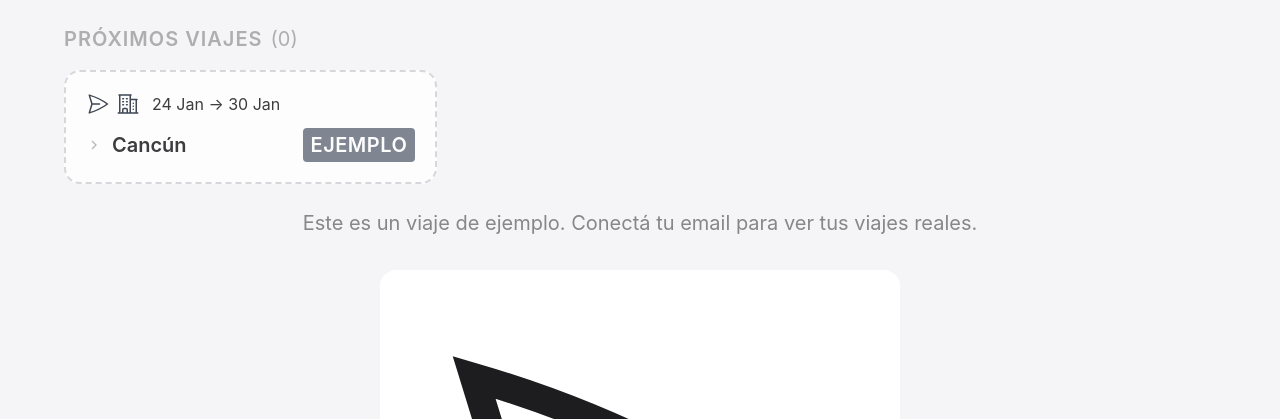
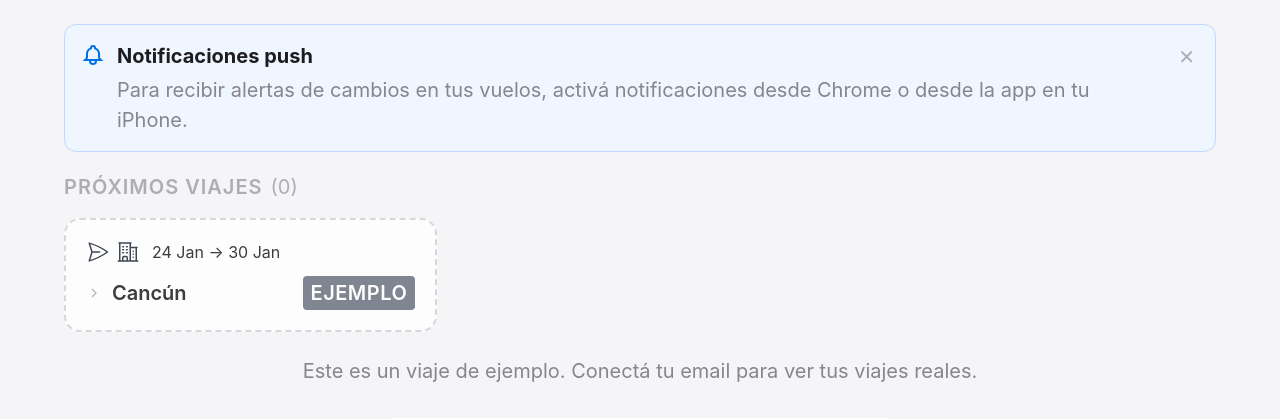
Before and after one commit to andygamberg/mi-agente-viajes, a Flask app: page /?show_push_tip=1 in a window 1280 px wide. Shown: the part 68-487 px from the top of the page. Run offline with Flask 3, Linux system fonts and the light colour scheme; the visitor is signed in with stand-in values (Sample User, id 1); data that the repository does not hold is empty.

Commit message:
feat: improve onboarding UX - Safari skip, smart empty state, conditional banners
- Skip push step 4 for Safari macOS (VAPID bug) with redirect + tip
- Add push_tip banner when redirected from Safari
- Show scanning-card when OAuth connected but no trips yet
- Keep empty-state-hero only for users without OAuth

🤖 Generated with [Claude Code](https://claude.com/claude-code)

Co-Authored-By: Claude Opus 4.5 <noreply@anthropic.com>

```diff
--- a/templates/index.html
+++ b/templates/index.html
@@ -1510,6 +1510,88 @@
         .btn-copy-sm:hover { background: var(--accent-dark, #0056b3); }
 
         .empty-state-actions { display: flex; gap: 12px; justify-content: center; }
+
+        /* Scanning card (OAuth conectado pero sin viajes) */
+        .scanning-card {
+            background: var(--bg-card);
+            border: 1px solid var(--border-light);
+            border-radius: var(--radius-lg);
+            padding: 32px 24px;
+            text-align: center;
+            margin-bottom: 24px;
+        }
+        .scanning-content {
+            display: flex;
+            flex-direction: column;
+            align-items: center;
+            gap: 16px;
+        }
+        .scanning-icon {
+            width: 48px;
+            height: 48px;
+            color: var(--accent);
+            animation: pulse 2s infinite;
+        }
+        @keyframes pulse {
+            0%, 100% { opacity: 1; }
+            50% { opacity: 0.5; }
+        }
+        .scanning-content strong {
+            font-size: 1.25rem;
+            color: var(--text);
+        }
+        .scanning-content p {
+            font-size: 1.25rem;
+            color: var(--text-secondary);
+            margin: 0;
+        }
+
+        /* Tip banner (push notifications, etc) */
+        .tip-banner {
+            display: flex;
+            align-items: flex-start;
+            justify-content: space-between;
+            gap: 12px;
+            padding: 16px;
+            background: #EFF6FF;
+            border: 1px solid #BFDBFE;
+            border-radius: var(--radius);
+            margin-bottom: 20px;
+        }
+        .tip-content {
+            display: flex;
+            align-items: flex-start;
+            gap: 12px;
+        }
+        .tip-icon {
+            width: 24px;
+            height: 24px;
+            color: var(--accent);
+            flex-shrink: 0;
+            margin-top: 2px;
+        }
+        .tip-content strong {
+            display: block;
+            font-size: 1.25rem;
+            color: var(--text);
+            margin-bottom: 4px;
+        }
+        .tip-content p {
+            font-size: 1.25rem;
+            color: var(--text-secondary);
+            margin: 0;
+        }
+        .tip-close {
+            background: none;
+            border: none;
+            font-size: 1.25rem;
+            color: var(--text-muted);
+            cursor: pointer;
+            padding: 4px;
+        }
+        .tip-close:hover {
+            color: var(--text);
+        }
 
         /* Icon sizes */
         .icon-sm { width: 16px; height: 16px; flex-shrink: 0; }
@@ -1731,6 +1813,21 @@
                 <span>¿Sabías que podés agrupar viajes? Seleccionalos tocando las cards y usá "Agrupar" para organizarlos juntos.</span>
                 <button class="group-tip-close" onclick="document.getElementById('groupTip').remove()">Entendido</button>
             </div>
+        </div>
+        {% endif %}
+
+        {% if request.args.get('show_push_tip') %}
+        <div class="tip-banner" id="push-tip">
+            <div class="tip-content">
+                <svg class="tip-icon" viewBox="0 0 24 24" fill="none" stroke="currentColor" stroke-width="2">
+                    <path d="M15 17h5l-1.405-1.405A2.032 2.032 0 0118 14.158V11a6.002 6.002 0 00-4-5.659V5a2 2 0 10-4 0v.341C7.67 6.165 6 8.388 6 11v3.159c0 .538-.214 1.055-.595 1.436L4 17h5m6 0v1a3 3 0 11-6 0v-1m6 0H9"/>
+                </svg>
+                <div>
+                    <strong>Notificaciones push</strong>
+                    <p>Para recibir alertas de cambios en tus vuelos, activá notificaciones desde Chrome o desde la app en tu iPhone.</p>
+                </div>
+            </div>
+            <button class="tip-close" onclick="this.parentElement.remove()">✕</button>
         </div>
         {% endif %}
 
@@ -2084,6 +2181,21 @@
             </div>
             {% endif %}
 
+            {# Scanning state: tiene OAuth pero aún no tiene viajes #}
+            {% if has_oauth and not proximos and not pasados %}
+            <div class="card scanning-card">
+                <div class="scanning-content">
+                    <svg class="scanning-icon" viewBox="0 0 24 24" fill="none" stroke="currentColor" stroke-width="2">
+                        <path d="M21 21l-6-6m2-5a7 7 0 11-14 0 7 7 0 0114 0z"/>
+                    </svg>
+                    <div>
+                        <strong>Buscando reservas...</strong>
+                        <p>Estamos escaneando tu email. Las reservas aparecerán automáticamente.</p>
+                    </div>
+                </div>
+            </div>
+            {% endif %}
+
             {# Empty state: solo se muestra si NO tiene OAuth conectado #}
             {% if not has_oauth %}
             <div class="empty-state-hero">
```
Also changed, not shown: templates/bienvenida.html (+11 -0 lines).
